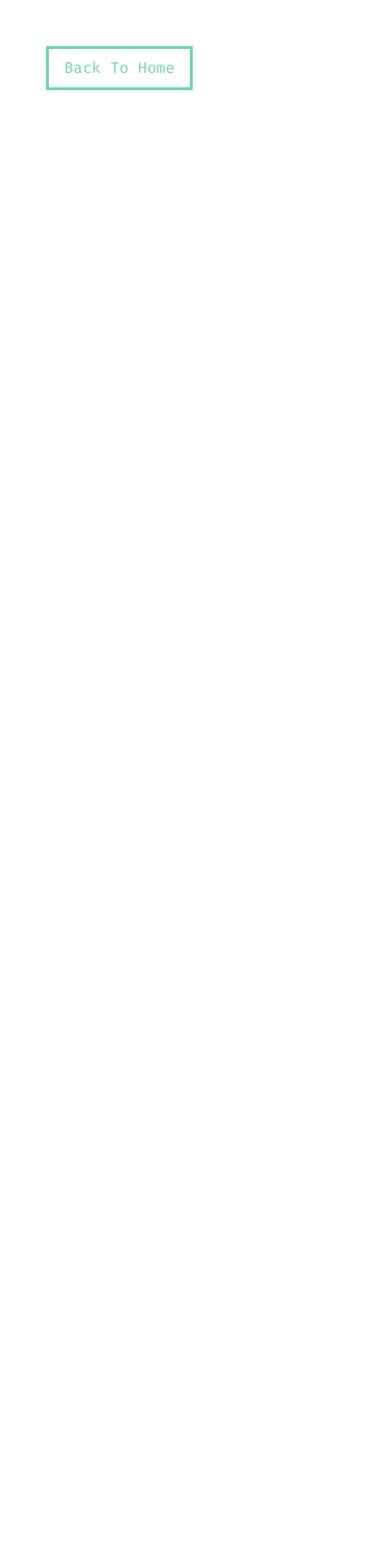
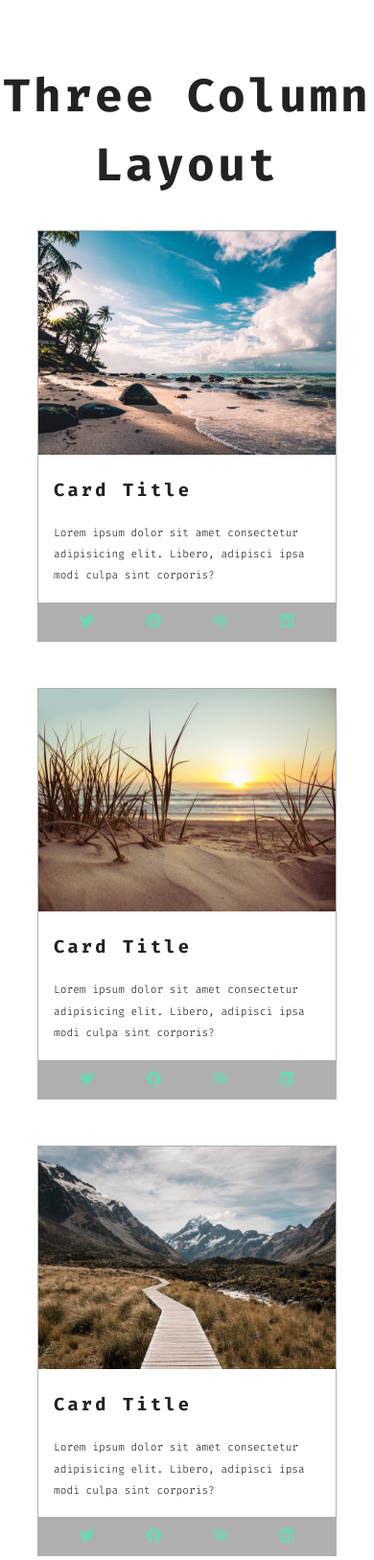
Before and after one commit to 21cloudocean/Grid-Mini-Project, a plain HTML site: page cards.html in a window 390 px wide. Shown: the top 1626 px of the page at 96% size. Before the commit the page ends 844 px from the top, so only its background shows below. Drawn offline with Linux system fonts and the light colour scheme.

Commit message:
card- media query

```diff
--- a/cards.html
+++ b/cards.html
@@ -17,6 +17,93 @@
     <link rel="stylesheet" href="./styles.css" />
   </head>
   <body>
+    <section class="cards">
+      <div class="title">
+        <h1>three column layout</h1>
+      </div>
+      <div class="cards-center">
+        <!-- single card -->
+        <article class="card">
+          <img src="./images/size-image-1.jpeg" alt="" />
+          <!-- card info -->
+          <div class="card-info">
+            <h3>card title</h3>
+            <p>
+              Lorem ipsum dolor sit amet consectetur adipisicing elit. Libero,
+              adipisci ipsa modi culpa sint corporis?
+            </p>
+          </div>
+          <!-- card-footer -->
+          <div class="card-footer">
+            <span><i class="fab fa-twitter"></i></span>
+            <span><i class="fab fa-facebook"></i></span>
+            <span><i class="fab fa-squarespace"></i></span>
+            <span><i class="fab fa-linkedin"></i></span>
+          </div>
+        </article>
+        <!-- end of single card -->
+        <!-- single card -->
+        <article class="card">
+          <img src="./images/size-image-2.jpeg" alt="" />
+          <!-- card info -->
+          <div class="card-info">
+            <h3>card title</h3>
+            <p>
+              Lorem ipsum dolor sit amet consectetur adipisicing elit. Libero,
+              adipisci ipsa modi culpa sint corporis?
+            </p>
+          </div>
+          <!-- card-footer -->
+          <div class="card-footer">
+            <span><i class="fab fa-twitter"></i></span>
+            <span><i class="fab fa-facebook"></i></span>
+            <span><i class="fab fa-squarespace"></i></span>
+            <span><i class="fab fa-linkedin"></i></span>
+          </div>
+        </article>
+        <!-- end of single card -->
+        <!-- single card -->
+        <article class="card">
+          <img src="./images/size-image-3.jpeg" alt="" />
+          <!-- card info -->
+          <div class="card-info">
+            <h3>card title</h3>
+            <p>
+              Lorem ipsum dolor sit amet consectetur adipisicing elit. Libero,
+              adipisci ipsa modi culpa sint corporis?
+            </p>
+          </div>
+          <!-- card-footer -->
+          <div class="card-footer">
+            <span><i class="fab fa-twitter"></i></span>
+            <span><i class="fab fa-facebook"></i></span>
+            <span><i class="fab fa-squarespace"></i></span>
+            <span><i class="fab fa-linkedin"></i></span>
+          </div>
+        </article>
+        <!-- end of single card -->
+        <!-- single card -->
+        <article class="card">
+          <img src="./images/size-image-4.jpeg" alt="" />
+          <!-- card info -->
+          <div class="card-info">
+            <h3>card title</h3>
+            <p>
+              Lorem ipsum dolor sit amet consectetur adipisicing elit. Libero,
+              adipisci ipsa modi culpa sint corporis?
+            </p>
+          </div>
+          <!-- card-footer -->
+          <div class="card-footer">
+            <span><i class="fab fa-twitter"></i></span>
+            <span><i class="fab fa-facebook"></i></span>
+            <span><i class="fab fa-squarespace"></i></span>
+            <span><i class="fab fa-linkedin"></i></span>
+          </div>
+        </article>
+        <!-- end of single card -->
+      </div>
+    </section>
     <a href="index.html" class="btn">back to home</a>
   </body>
 </html>
--- a/styles.css
+++ b/styles.css
@@ -147,3 +147,49 @@ Hero
       url(./images/image-2.jpeg) center/cover fixed no-repeat;
   }
 }
+/*
+=============================
+Cards
+=============================
+*/
+.title {
+  text-align: center;
+}
+.cards {
+  padding: 4rem 0;
+}
+.cards-center {
+  width: 80vw;
+  max-width: 1170px;
+  margin: 2rem auto;
+}
+.card {
+  border: 1px solid var(--darkGrey);
+  margin-bottom: 3rem;
+}
+.card-info {
+  padding: 1rem;
+}
+.card-footer {
+  background: var(--darkGrey);
+  padding: 0.5rem 1rem;
+  display: grid;
+  grid-template-columns: repeat(4, 1fr);
+  justify-items: center;
+}
+.card-footer span {
+  color: var(--primaryColor);
+}
+@media screen and (min-width: 786px) {
+  .cards-center {
+    display: grid;
+    grid-template-columns: 1fr 1fr;
+    column-gap: 2rem;
+    align-items: center;
+  }
+}
+@media screen and (min-width: 1170px) {
+  .cards-center {
+    grid-template-columns: repeat(3, 1fr);
+  }
+}
```
